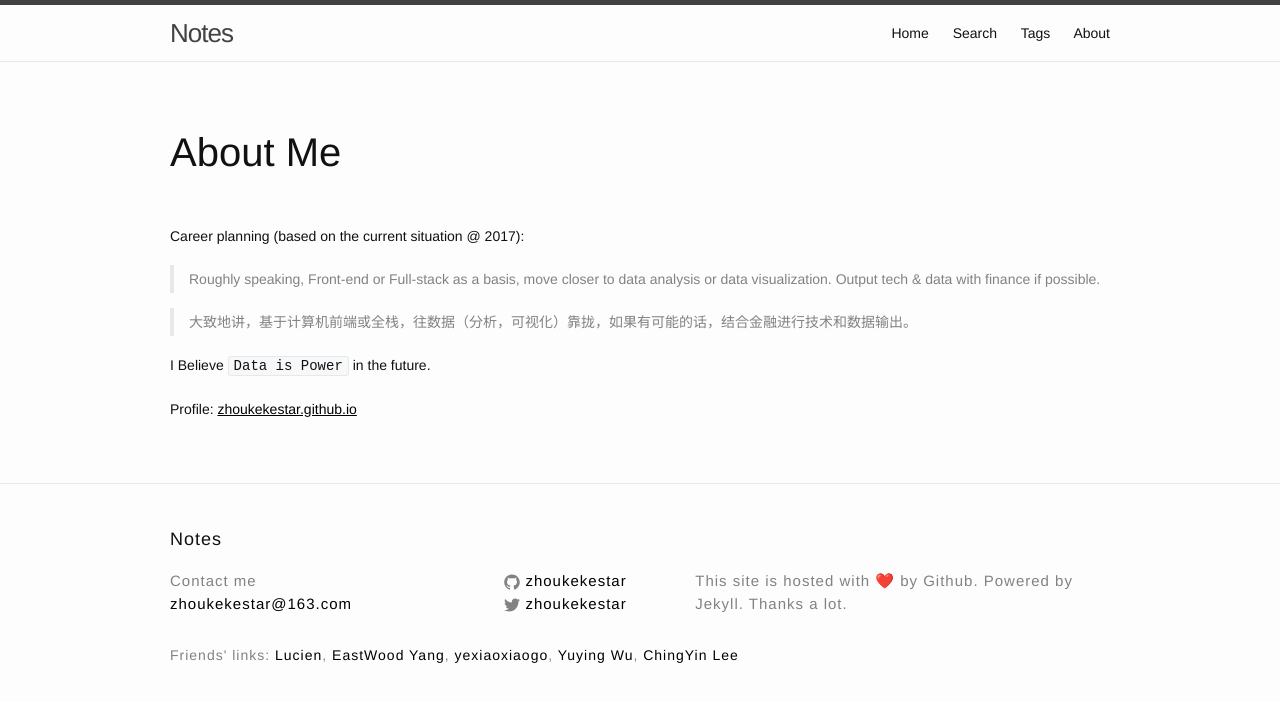
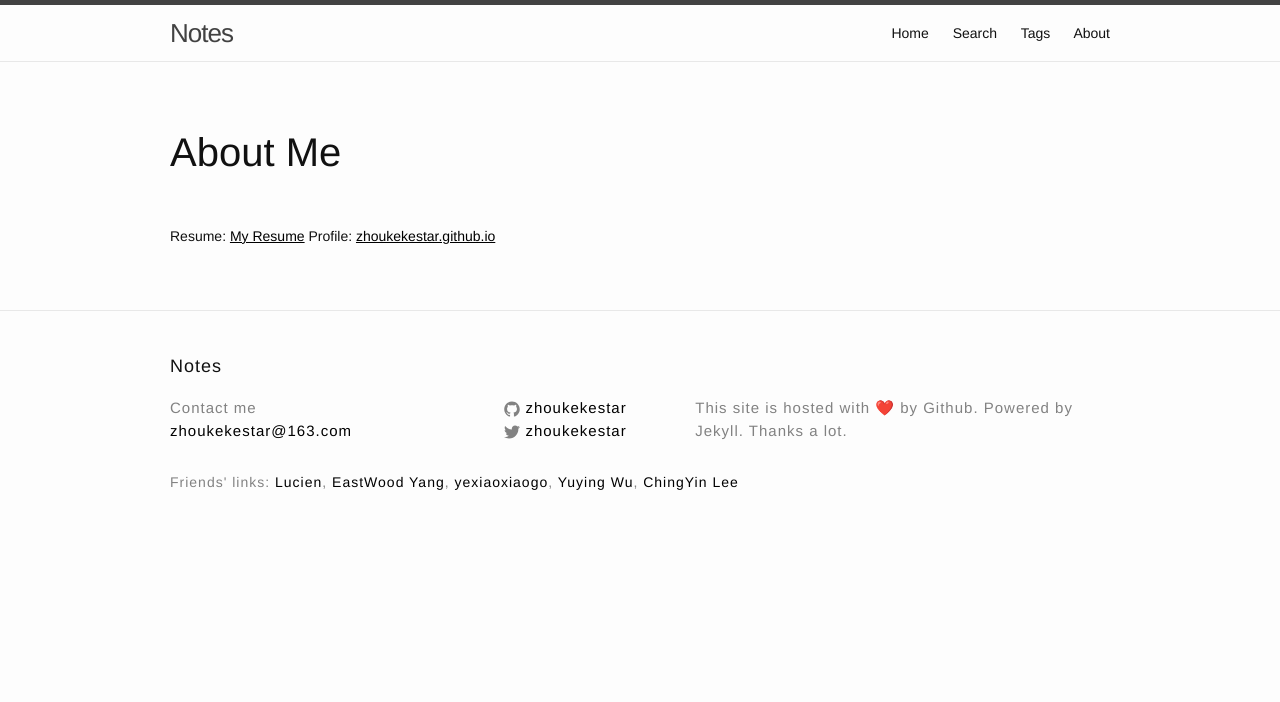
Before and after one commit to zhoukekestar/notes, a Jekyll site: the page built from about.md, in a window 1280 px wide. Shown: the top 702 px of the page. Built offline with Jekyll 4.4.1, drawn with Linux system fonts in a browser that asks for light colours; Markdown is read by kramdown in place of the engine named in the settings.

Commit message:
Update Code

```diff
--- a/_config.yml
+++ b/_config.yml
@@ -28,7 +28,8 @@ paginate: 20
 paginate_path: "/page:num/"
 
 # Build settings
-markdown: kramdown
+# markdown: kramdown
+markdown: maruku
 theme: minima
 kramdown:
   input: GFM
--- a/about.md
+++ b/about.md
@@ -4,11 +4,5 @@ title: About Me
 permalink: /about/
 ---
 
-Career planning (based on the current situation @ 2017):
-> Roughly speaking, Front-end or Full-stack as a basis, move closer to data analysis or data visualization. Output tech & data with finance if possible.
-
-> 大致地讲，基于计算机前端或全栈，往数据（分析，可视化）靠拢，如果有可能的话，结合金融进行技术和数据输出。
-
-I Believe `Data is Power` in the future.
-
+Resume: [My Resume](https://zhoukekestar.github.io/resume.html)
 Profile: [zhoukekestar.github.io](http://zhoukekestar.github.io/)
```
